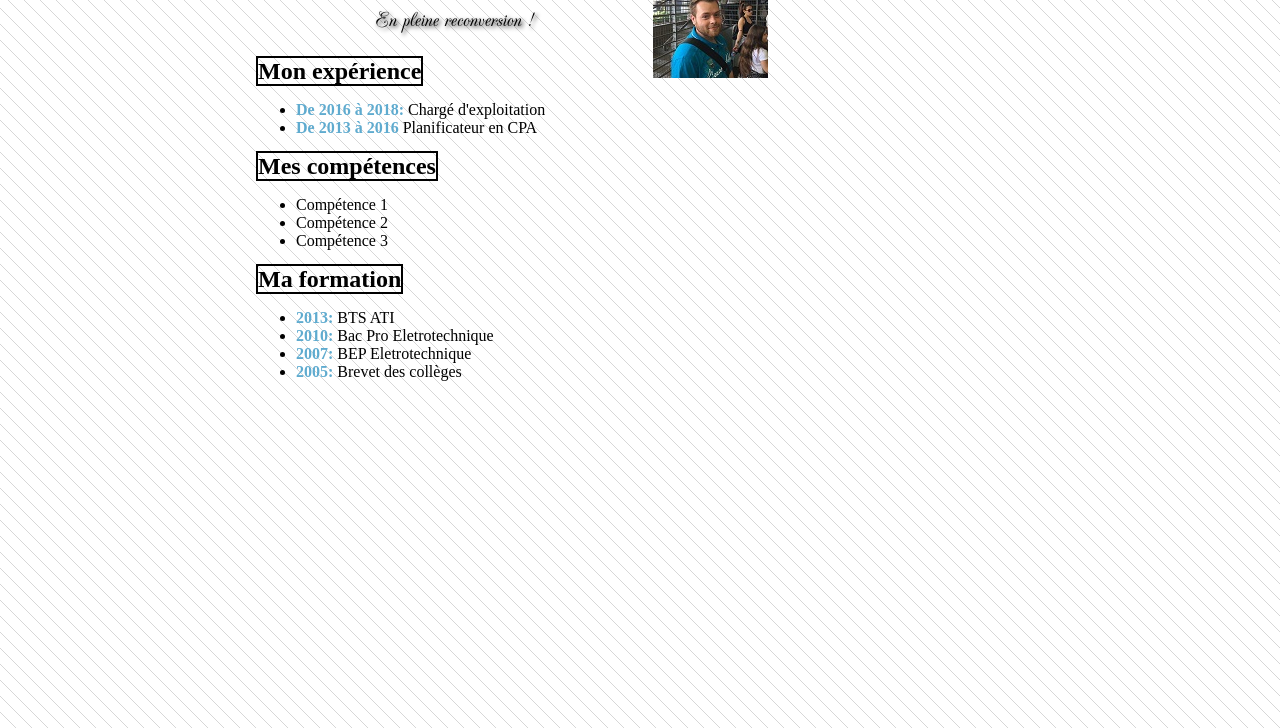
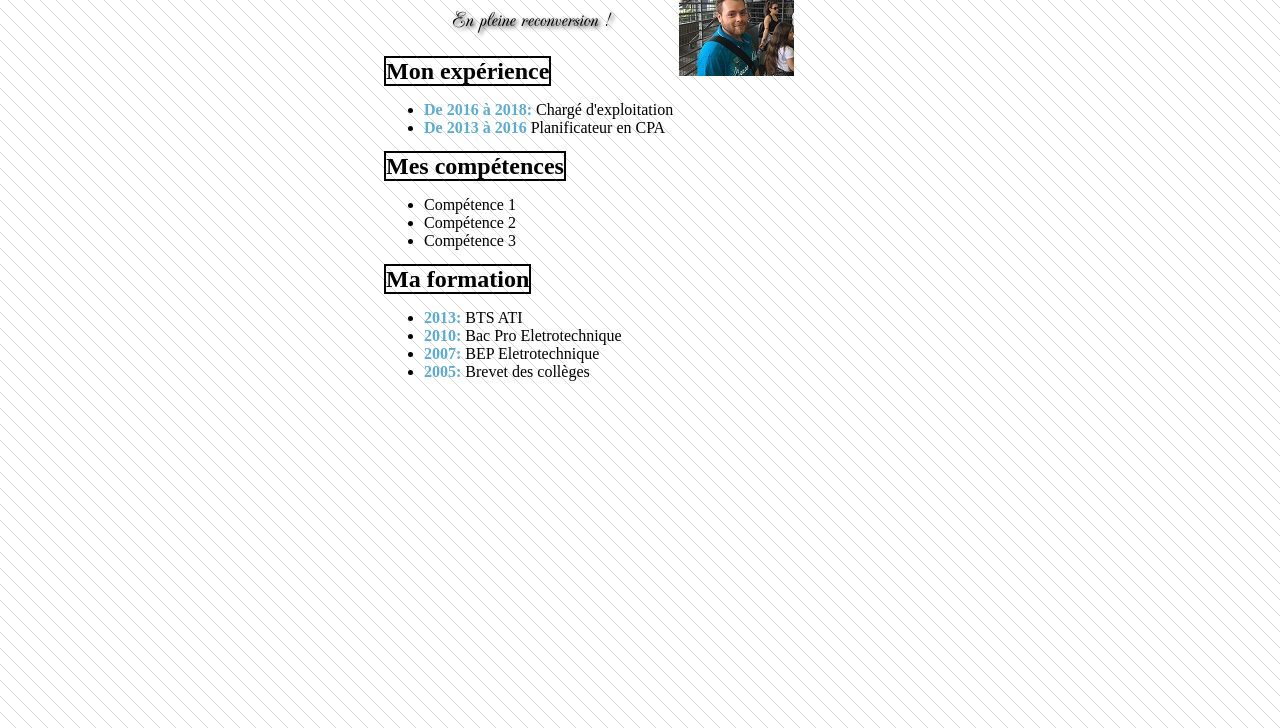
Before and after one commit to ludo77100/Exercice_1_HTML, a plain HTML site: page Index.html in a window 1280 px wide. Shown: the part 72-800 px from the top of the page. Drawn offline with Linux system fonts and the light colour scheme; files whose address does not match are found by name.

Commit message:
ajout d'une taille et centrage du body

```diff
--- a/style.css
+++ b/style.css
@@ -19,6 +19,8 @@ body
 		background-image: url("ressource/img/fond.png");
 		width: 50%;
 		margin-left: 20%;
+		width: 40%;
+		margin: auto;
 	}
 
 
```
